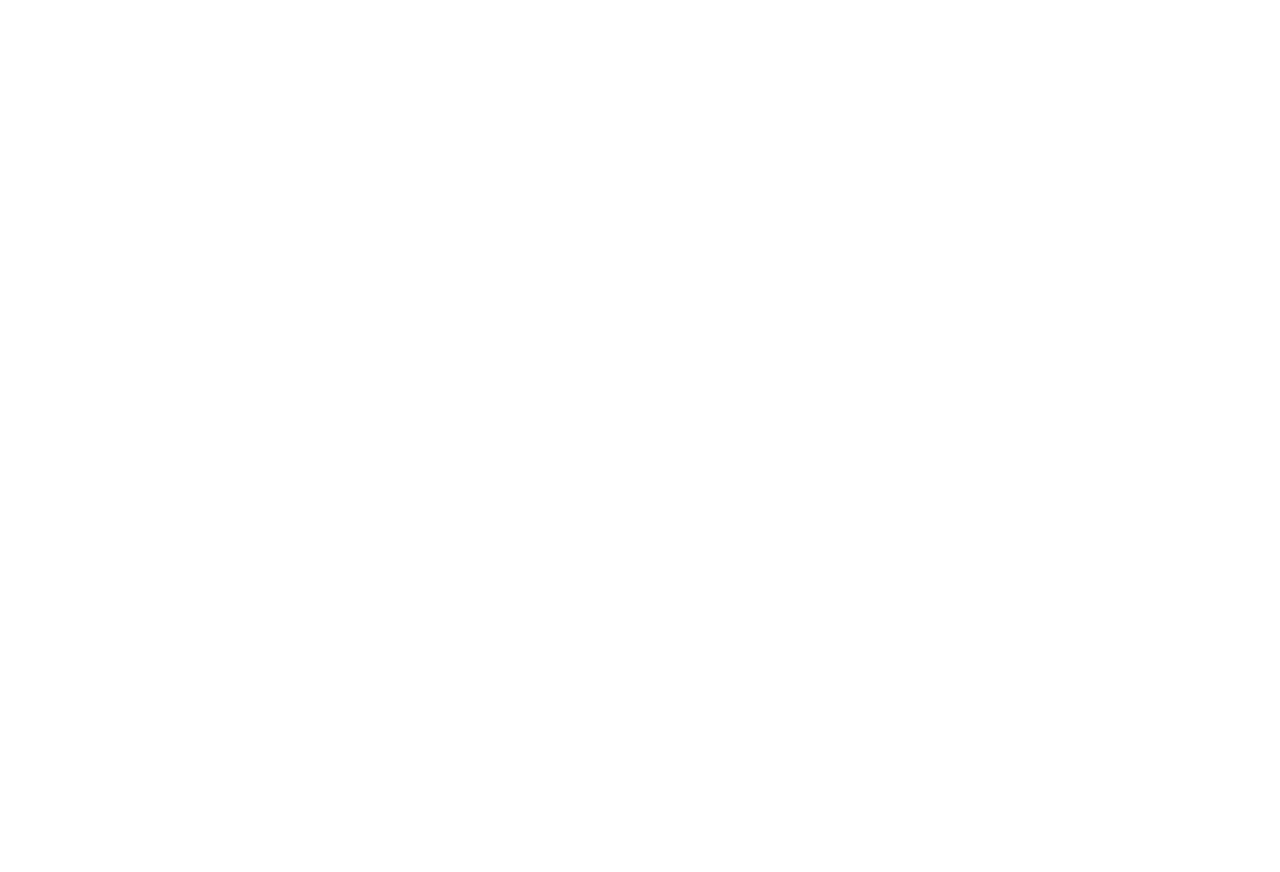
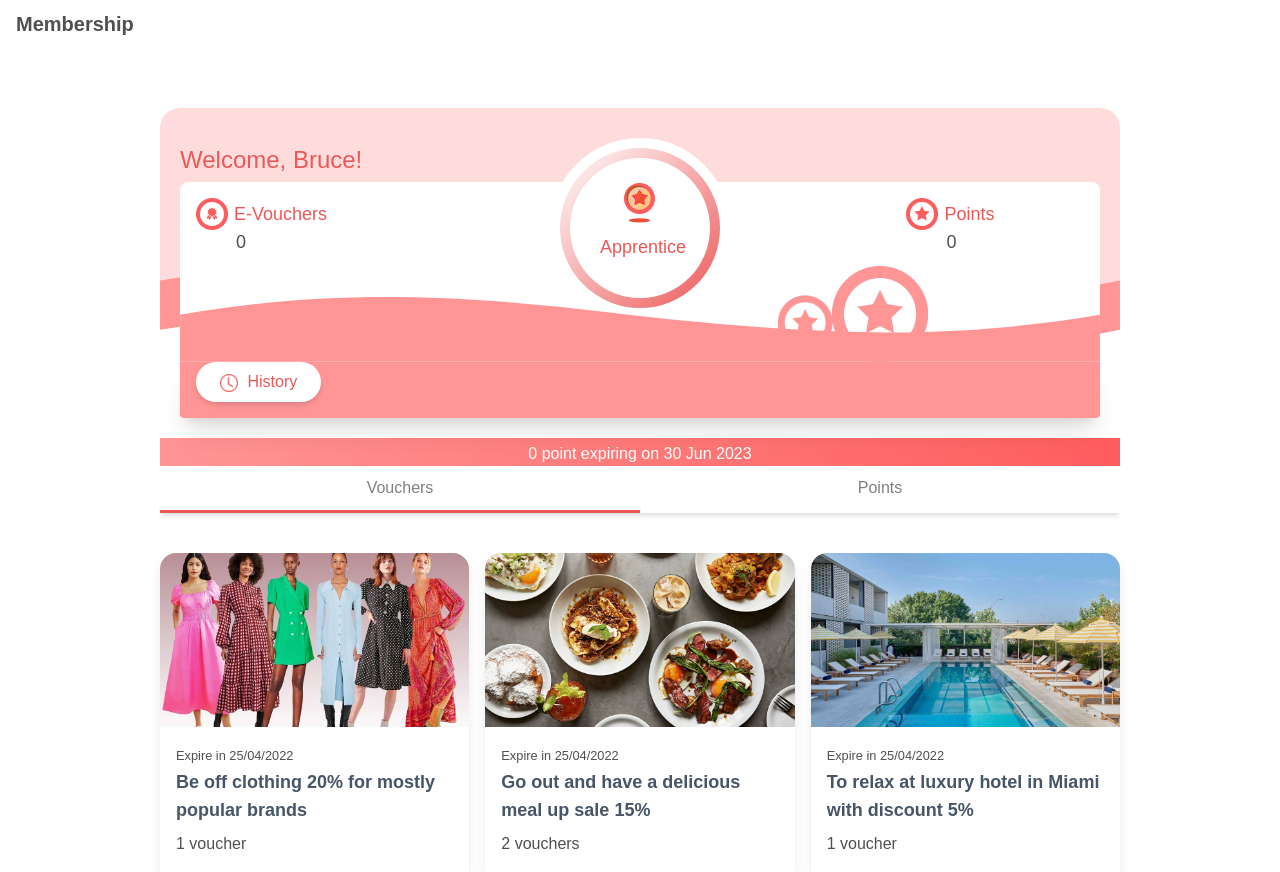
Before and after one commit to lamanhdai/membership, a React (Create React App) app: page /account in a window 1280 px wide. Before the commit the page ends 800 px from the top, so only its background shows below. Built offline with nearby package versions, Linux system fonts and the light colour scheme.

Commit message:
init promotion detail page

```diff
--- a/src/App.tsx
+++ b/src/App.tsx
@@ -8,7 +8,9 @@
   return (
     <BrowserRouter>
       <Switch>
-        <Route path="/" render={() => <AccountInfo/>} exact />
+        <Route path="/" render={() => <Login/>} exact />
+        <Route path="/account" render={() => <AccountInfo/>} exact />
+        {/* <Route path="/promotion:id" render={() => <AccountInfo/>} exact /> */}
       </Switch>
     </BrowserRouter>
   );
--- /dev/null
+++ b/src/data/ownedPointList.ts
@@ -0,0 +1,37 @@
+import * as voucher_01 from 'assets/img/promotion/aviation.jpg'
+import * as voucher_02 from 'assets/img/promotion/clothing.jpeg'
+
+const voucherList = [
+  {
+    id: 'point_01',
+    img: voucher_01,
+    name: 'Get voucher to have aviation discount 10%',
+    limit: 1,
+    pointOfLevel: 0,
+    percent: '10%',
+    maximumSpentCash: 100000,
+    expireDate: '25/04/2022',
+  },
+  {
+    id: 'point_02',
+    img: voucher_02,
+    name: 'Get voucher to have aviation discount 20%',
+    limit: 1,
+    pointOfLevel: 0,
+    percent: '20%',
+    maximumSpentCash: 100000,
+    expireDate: '25/04/2022',
+  },
+  {
+    id: 'point_01',
+    img: voucher_01,
+    name: 'Get voucher to have aviation discount 30%',
+    limit: 1,
+    pointOfLevel: 0,
+    percent: '30%',
+    maximumSpentCash: 100000,
+    expireDate: '25/04/2022',
+  },
+]
+
+export default voucherList
--- /dev/null
+++ b/src/data/ownedVoucherList.ts
@@ -0,0 +1,71 @@
+import * as voucher_01 from 'assets/img/promotion/aviation.jpg'
+import * as voucher_02 from 'assets/img/promotion/clothing.jpeg'
+import * as voucher_03 from 'assets/img/promotion/food.jpeg'
+import * as voucher_04 from 'assets/img/promotion/hotel.jpeg'
+import * as voucher_05 from 'assets/img/promotion/shoes.jpg'
+import * as voucher_06 from 'assets/img/promotion/spa.jpeg'
+
+const voucherList = [
+  {
+    id: 'voucher_01',
+    img: voucher_01,
+    name: 'Get voucher to have aviation discount 10%',
+    limit: 1,
+    pointOfLevel: 100,
+    percent: '10%',
+    maximumSpentCash: 100000,
+    expireDate: '25/04/2022',
+  },
+  {
+    id: 'voucher_02',
+    img: voucher_02,
+    name: 'Be off clothing 20% for mostly popular brands',
+    limit: 10,
+    pointOfLevel: 0,
+    percent: '10%',
+    maximumSpentCash: 1500000,
+    expireDate: '25/04/2022',
+  },
+  {
+    id: 'voucher_03',
+    img: voucher_03,
+    name: 'Go out and have a delicious meal up sale 15%',
+    limit: 100,
+    pointOfLevel: 0,
+    percent: '10%',
+    maximumSpentCash: 1500000,
+    expireDate: '25/04/2022',
+  },
+  {
+    id: 'voucher_04',
+    img: voucher_04,
+    name: 'To relax at luxury hotel in Miami with discount 5%',
+    limit: 10,
+    pointOfLevel: 0,
+    percent: '10%',
+    maximumSpentCash: 1500000,
+    expireDate: '25/04/2022',
+  },
+  {
+    id: 'voucher_05',
+    img: voucher_05,
+    name: 'Don\'t hesitate get the most beautiful shoes with the price down to 12%',
+    limit: 100,
+    pointOfLevel: 0,
+    percent: '10%',
+    maximumSpentCash: 1500000,
+    expireDate: '25/04/2022',
+  },
+  {
+    id: 'voucher_06',
+    img: voucher_06,
+    name: 'Hurry! It\'s a complimentary service',
+    limit: 10,
+    pointOfLevel: 0,
+    percent: '10%',
+    maximumSpentCash: 1500000,
+    expireDate: '25/04/2022',
+  }
+]
+
+export default voucherList
--- /dev/null
+++ b/src/data/transaction.ts
@@ -0,0 +1,59 @@
+import personalVoucherList from './ownedVoucherList'
+import personalPointList from './ownedPointList'
+const userId = 'user_01'
+const promotionTab = [
+  {
+    id: 'receipt',
+    name: 'Vouchers',
+    promotionList: [
+      {
+        id: `voucher_01#${userId}`,
+        date: personalVoucherList[1].expireDate,
+        maximumSpentCash: 1500000,
+        voucher_id: personalVoucherList[1].id,
+        img: personalVoucherList[1].img,
+        name: personalVoucherList[1].name,
+        count: 1,
+        percent: personalVoucherList[1].percent,
+      },
+      {
+        id: `voucher_02#${userId}`,
+        date: personalVoucherList[2].expireDate,
+        maximumSpentCash: 1000000,
+        voucher_id: personalVoucherList[2].id,
+        img: personalVoucherList[2].img,
+        name: personalVoucherList[2].name,
+        count: 2,
+        percent: personalVoucherList[2].percent,
+      },
+      {
+        id: `voucher_03#${userId}`,
+        date: personalVoucherList[3].expireDate,
+        maximumSpentCash: 100000,
+        voucher_id: personalVoucherList[3].id,
+        img: personalVoucherList[3].img,
+        name: personalVoucherList[3].name,
+        count: 1,
+        percent: personalVoucherList[3].percent,
+      }
+    ]
+  },
+  {
+    id: 'point',
+    name: 'Points',
+    promotionList: [
+      {
+        id: `point_01#${userId}`,
+        date: personalVoucherList[2].expireDate,
+        maximumSpentCash: 100000,
+        point_id: personalPointList[2].id,
+        img: personalPointList[2].img,
+        name: personalPointList[2].name,
+        count: 1,
+        percent: personalPointList[2].percent,
+      }
+    ]
+  }
+]
+
+export default promotionTab
--- a/src/pages/AccountInfo.css
+++ b/src/pages/AccountInfo.css
@@ -131,14 +131,3 @@
   bottom: 0px;
   right: 20%;
 }
-
-.voucher-category {
-  color: #EC5858;
-  font-weight: 500;
-  font-size: 16px;
-  border-width: 2px;
-  border-image: linear-gradient(45deg, rgb(180, 141, 141) 0%, #EC5858 100%);
-  border-image-slice: 9;
-  border-style: solid;
-  padding: 0 3px;
-}
--- a/src/pages/AccountInfo.tsx
+++ b/src/pages/AccountInfo.tsx
@@ -6,108 +6,11 @@
 import iconMainStar from 'assets/img/main_star.png'
 import clock from 'assets/img/clock.png'
 import iconGroupStar from 'assets/img/group_star.png'
-import * as voucher_01 from 'assets/img/promotion/aviation.jpg'
-import * as voucher_02 from 'assets/img/promotion/clothing.jpeg'
-import * as voucher_03 from 'assets/img/promotion/food.jpeg'
-import * as voucher_04 from 'assets/img/promotion/hotel.jpeg'
-import * as voucher_05 from 'assets/img/promotion/shoes.jpg'
-import * as voucher_06 from 'assets/img/promotion/spa.jpeg'
+import promotionTab from 'data/transaction'
 
-const voucherList = [
-  {
-    id: 'voucher_01',
-    img: voucher_01,
-    name: 'Get voucher to have aviation discount 10%',
-    limit: 1,
-    point: 5,
-    category: 'new'
-  },
-  {
-    id: 'voucher_02',
-    img: voucher_02,
-    name: 'Be off clothing 20% for mostly popular brands',
-    limit: 10,
-    point: 2,
-    category: 'new'
-  },
-  {
-    id: 'voucher_03',
-    img: voucher_03,
-    name: 'Go out and have a delicious meal up sale 15%',
-    limit: 100,
-    point: 2,
-    category: 'new'
-  },
-  {
-    id: 'voucher_04',
-    img: voucher_04,
-    name: 'To relax at luxury hotel in Miami with discount 5%',
-    limit: 10,
-    point: 20,
-    category: 'new'
-  },
-  {
-    id: 'voucher_05',
-    img: voucher_05,
-    name: 'Don\'t hesitate get the most beautiful shoes with the price down to 12%',
-    limit: 100,
-    point: 1,
-    category: 'new'
-  },
-  {
-    id: 'voucher_06',
-    img: voucher_06,
-    name: 'Hurry! It\'s a complimentary service',
-    limit: 10,
-    point: 0,
-    category: 'new'
-  }
-]
 function AccountInfo() {
-  const transactionTab = [
-    {
-      id: 'receipt',
-      name: 'Receipts',
-      transactionList: [
-        {
-          id: 'transaction_01',
-          date: '25/04/2022',
-          cash: 1500000,
-          voucher_id: voucherList[0].id,
-          img: voucherList[0].img,
-          name: voucherList[0].name,
-          category: voucherList[0].category,
-          count: 1
-        },
-        {
-          id: 'transaction_02',
-          date: '25/04/2022',
-          cash: 1000000,
-          voucher_id: voucherList[1].id,
-          img: voucherList[1].img,
-          name: voucherList[1].name,
-          category: voucherList[1].category,
-          count: 1
-        },
-        {
-          id: 'transaction_03',
-          date: '25/04/2022',
-          cash: 100000,
-          voucher_id: voucherList[2].id,
-          img: voucherList[2].img,
-          name: voucherList[2].name,
-          category: voucherList[2].category,
-          count: 1
-        }
-      ]
-    },
-    {
-      id: 'point',
-      name: 'Points',
-      transactionList: []
-    }
-  ]
-  const [activeTab, setActiveTab] = useState(transactionTab[0])
+
+  const [activeTab, setActiveTab] = useState(promotionTab[0])
 
   return (
     <div className="">
@@ -162,26 +65,41 @@
         <div className="bg-notice text-center text-white mt-5 pt-1">0 point expiring on 30 Jun 2023</div>
         <div className="tab shadow-md mb-5">
           {
-            transactionTab.map(transaction => (
-              <div className={`item ${transaction.id===activeTab.id&&'active'}`} key={transaction.id} onClick={() => setActiveTab(transaction)}>
-                {transaction.name}
+            promotionTab.map(promotion => (
+              <div className={`item ${promotion.id===activeTab.id&&'active'}`} key={promotion.id} onClick={() => setActiveTab(promotion)}>
+                {promotion.name}
               </div>
             ))
           }
         </div>
         <div className="pt-5 grid grid-cols-3 gap-4">
           {
-            activeTab.transactionList?.length?
-              activeTab.transactionList.map(detail => (
+            activeTab.id==='receipt'&&(activeTab.promotionList?.length?
+              activeTab.promotionList.map(detail => (
                 <div key={detail.id} className="shadow-lg cursor-pointer">
                   <img className="aspect-video w-96 rounded-t-2xl object-cover object-center" src={detail.img.default} />
                   <div className="p-4">
-                    <small className="voucher-category">{detail.category}</small>
-                    <h1 className="text-lg font-medium text-slate-600 pb-2">{detail.name}</h1>
+                    <small>Expire in {detail.date}</small>
+                    <h1 className="text-lg font-medium text-slate-600 pb-2 font-bold">{detail.name}</h1>
+                    <p>{detail.count} voucher{detail.count>1&&'s'}</p>
                   </div>
                 </div>
               )) :
-              <div>No Transaction Founds.</div>
+              <div>No Voucher Founds.</div>)
+          }
+          {
+            activeTab.id==='point'&&(activeTab.promotionList?.length?
+              activeTab.promotionList.map(detail => (
+                <div key={detail.id} className="shadow-lg cursor-pointer">
+                  <img className="aspect-video w-96 rounded-t-2xl object-cover object-center" src={detail.img.default} />
+                  <div className="p-4">
+                    <small>Expire in {detail.date}</small>
+                    <h1 className="text-lg font-medium text-slate-600 pb-2 font-bold">{detail.name}</h1>
+                    <p>{detail.count} voucher{detail.count>1&&'s'}</p>
+                  </div>
+                </div>
+              )) :
+              <div>No Voucher Founds.</div>)
           }
         </div>
         {/* <div>Showing past 3 months of transactions</div> */}
```
Also changed, not shown: src/components/PromotionDetail.tsx (added, +9 -0 lines).
